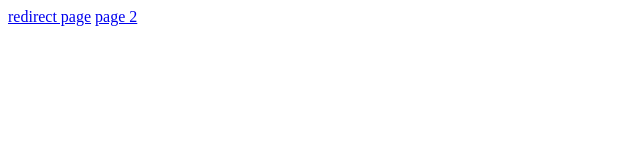
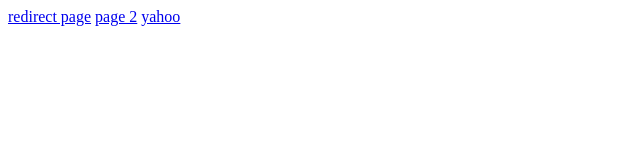
Before and after one commit to jwreachlocal/dev, a plain HTML site: page index.html in a window 1280 px wide. Shown: the full height of the page, 0-640 px from the left. Drawn offline with Linux system fonts and the light colour scheme.

Commit message:
Add Yahoo link.

```diff
--- a/index.html
+++ b/index.html
@@ -8,5 +8,6 @@
   <body>
     <a href="redirect.html">redirect page</a>
     <a href="index2.html">page 2</a>
+    <a href="http://www.yahoo.com">yahoo</a>
   </body>
 </html>
```
Also changed, not shown: index2.html (+1 -0 lines).
